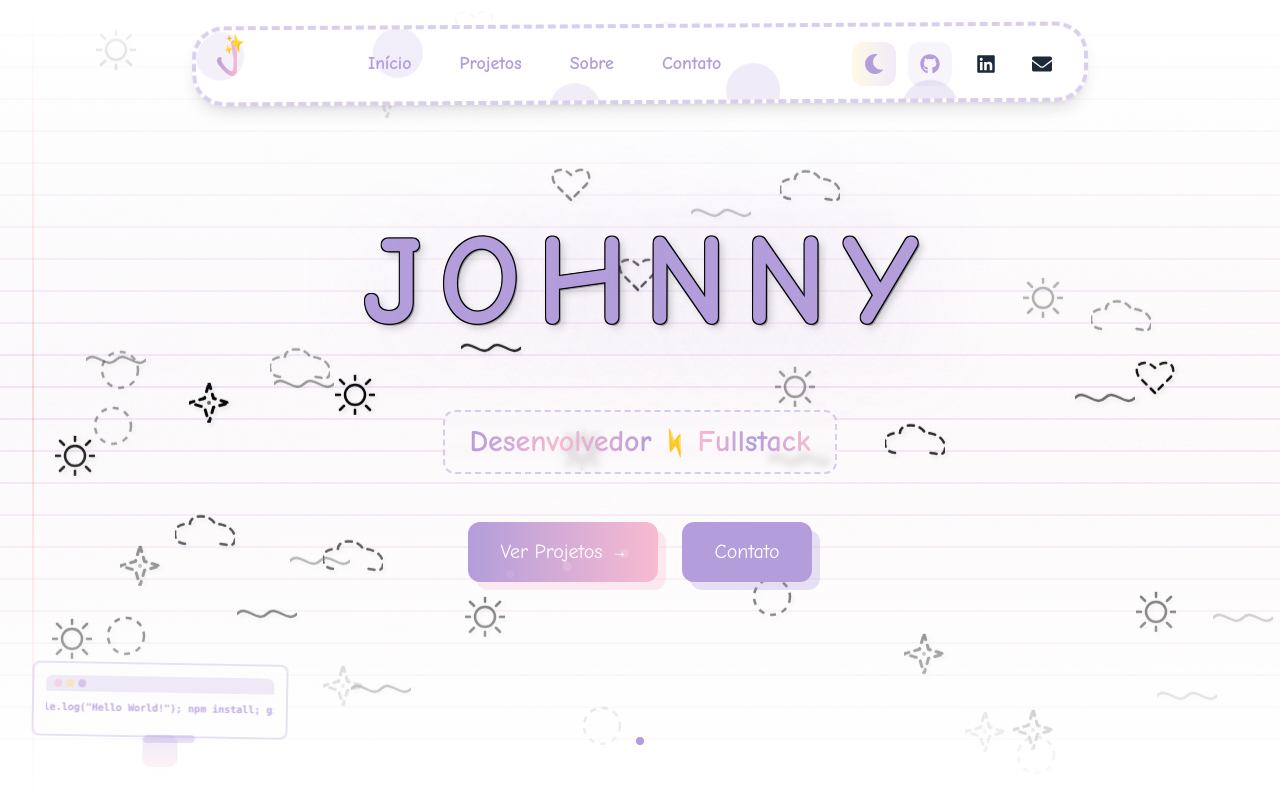
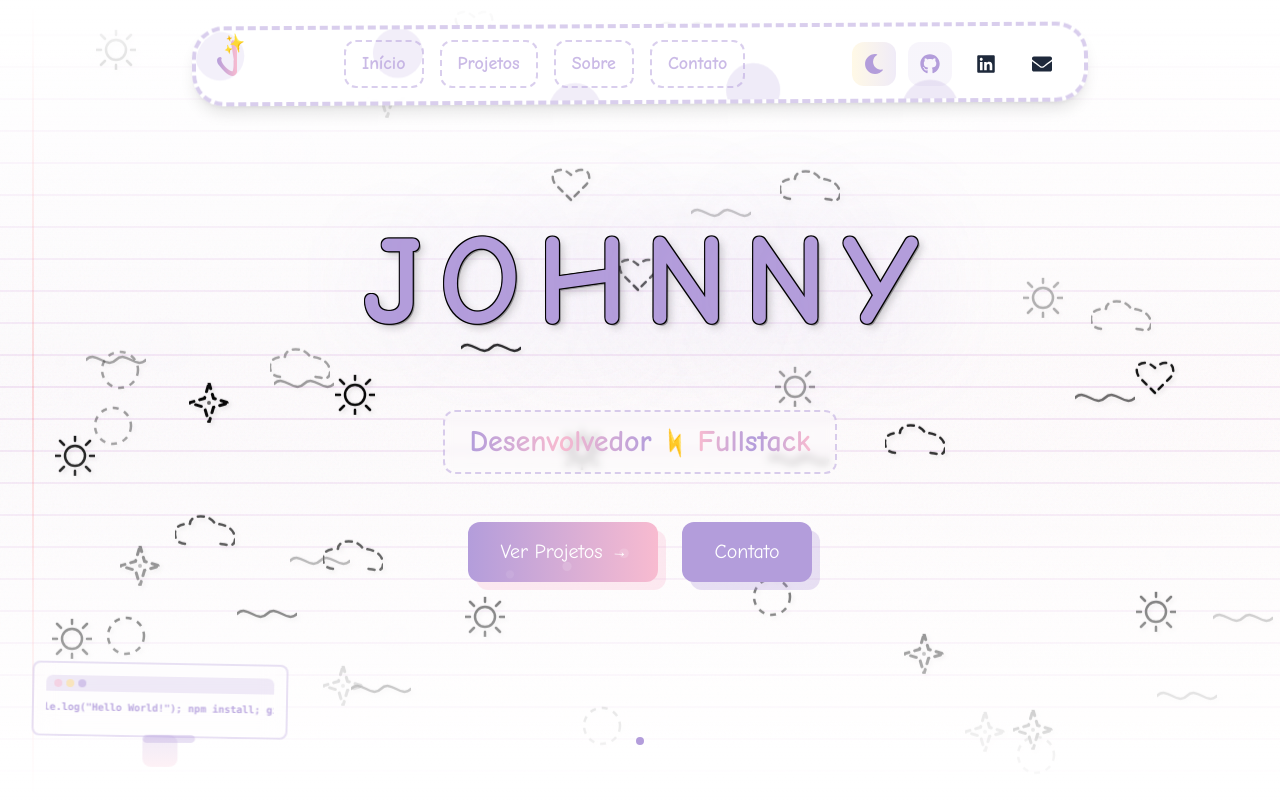
Before and after one commit to johnnywilly16/portfolio-teste, a Next.js app: page / in a window 1280 px wide. Shown: the top 800 px of the page. Built offline with nearby package versions, Linux system fonts and the light colour scheme.

Commit message:
style: Simplifica animação do menu principal com borda tracejada e hover branco

```diff
--- a/app/components/Header.tsx
+++ b/app/components/Header.tsx
@@ -90,8 +90,8 @@ export function Header() {
                   <motion.a
                     key={item}
                     href={`#${item.toLowerCase()}`}
-                    className="relative px-4 py-2 text-lg font-bold group"
-                    whileHover={{ y: -4, scale: 1.1 }}
+                    className="relative px-4 py-2 text-lg font-bold border-2 border-dashed border-pastel-purple/50 dark:border-dark-purple/50 rounded-xl group overflow-hidden"
+                    whileHover={{ y: -2 }}
                     whileTap={{ scale: 0.95 }}
                     initial={{ y: -20, opacity: 0 }}
                     animate={{ y: 0, opacity: 1 }}
@@ -102,39 +102,16 @@ export function Header() {
                       stiffness: 300
                     }}
                   >
+                    {/* Fundo branco que aparece no hover */}
                     <motion.div
-                      className="absolute -inset-1 rounded-xl border-4 border-dashed border-pastel-purple/50 dark:border-neon-purple/50"
-                      initial={{ opacity: 0 }}
-                      whileHover={{
-                        opacity: 1,
-                        rotate: [0, 360]
-                      }}
-                      transition={{
-                        rotate: {
-                          duration: 20,
-                          repeat: Infinity,
-                          ease: "linear"
-                        }
-                      }}
+                      className="absolute inset-0 bg-white dark:bg-dark-surface -z-10"
+                      initial={{ y: "100%" }}
+                      whileHover={{ y: 0 }}
+                      transition={{ duration: 0.2 }}
                     />
 
-                    <motion.div
-                      className="absolute inset-0 bg-gradient-to-r from-pastel-purple/20 to-pastel-pink/20 dark:from-neon-purple/20 dark:to-neon-pink/20 rounded-xl -z-10"
-                      initial={{ scale: 0 }}
-                      whileHover={{ scale: 1 }}
-                      transition={{ type: "spring", stiffness: 300 }}
-                    />
-
-                    <span className="font-cartoon relative">
-                      <span className="relative z-10 text-pastel-purple dark:text-neon-purple group-hover:text-pastel-pink dark:group-hover:text-neon-pink transition-colors">
-                        {item}
-                      </span>
-                      <motion.div
-                        className="absolute bottom-0 left-0 w-full h-0.5 bg-pastel-purple/30 dark:bg-neon-purple/30"
-                        initial={{ scaleX: 0 }}
-                        whileHover={{ scaleX: 1 }}
-                        transition={{ duration: 0.2 }}
-                      />
+                    <span className="relative text-pastel-purple/70 dark:text-dark-purple/70 group-hover:text-pastel-purple dark:group-hover:text-dark-purple transition-colors">
+                      {item}
                     </span>
                   </motion.a>
                 ))}
```
